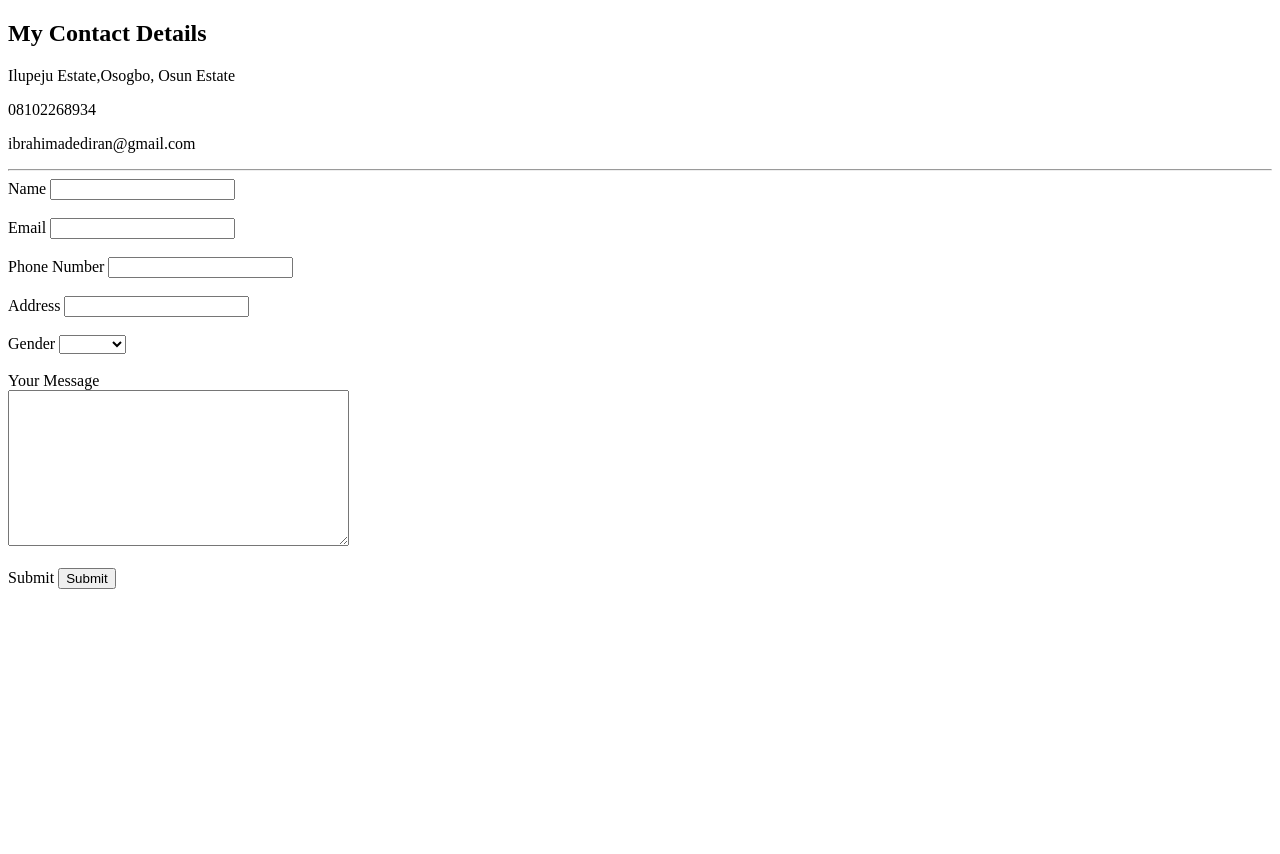
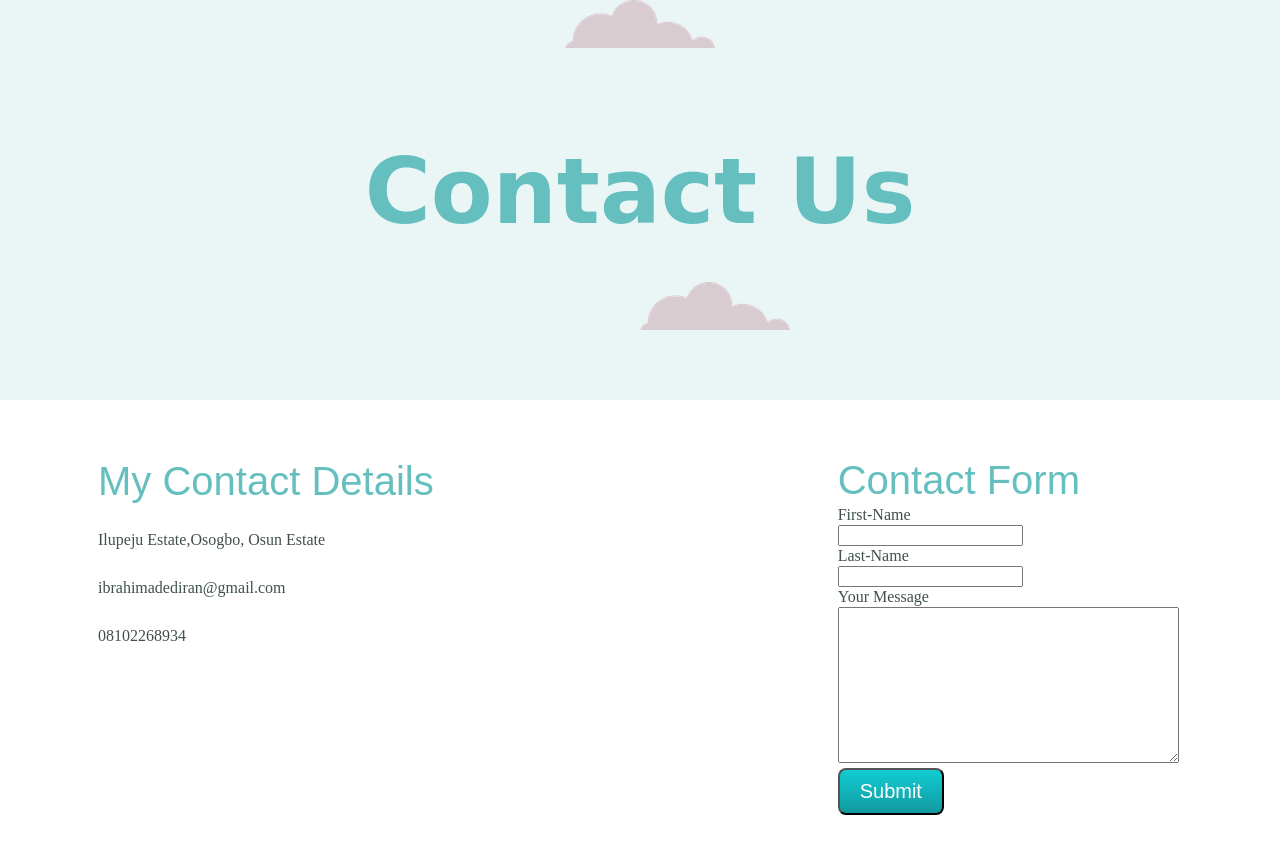
Before and after one commit to Stelman1996/CSSMysite, a plain HTML site: page contact.html in a window 1280 px wide. Before the commit the page ends 800 px from the top, so only its background shows below. Drawn offline with Linux system fonts and the light colour scheme.

Commit message:
Add files via upload

```diff
--- a/contact.html
+++ b/contact.html
@@ -1,43 +1,45 @@
 <!DOCTYPE html>
 <html lang="en" dir="ltr">
+
 <head>
   <meta charset="utf-8">
   <title>contacts</title>
+  <link rel="stylesheet" href="css/styles.css">
 </head>
+
 <body>
+  <div class="contact-header">
+    <img class="top-cloud" src="images/cloud.png" alt="cloud-img">
+    <h1>Contact Us</h1>
+    <img class="bottom-cloud" src="images/cloud.png" alt="cloud-img">
+  </div>
+  <div class="contact-middle">
+    <div class="contact-details">
       <h2>My Contact Details</h2>
       <p>Ilupeju Estate,Osogbo, Osun Estate </p>
+      <p>ibrahimadediran@gmail.com</p>
       <p>08102268934</p>
-    <p>ibrahimadediran@gmail.com</p>
-<hr>
+
+    </div>
+    <div class="contact-form">
+      <h2 class="contact-formh2">Contact Form</h2>
       <form action="mailto:stelmanstelico@gmail.com" method="post" enctype="text/plain">
-    <label>Name</label>
-    <input type="text" name="Name" value=""><br>
+        <label>First-Name</label>
         <br>
-    <label>Email</label>
-    <input type="email" name="Email" value=""><br>
+        <input type="text" name="First-Name" value="">
         <br>
-    <label>Phone Number</label>
-    <input type="number" name="Phone Number" value=""><br>
+        <label>Last-Name</label>
         <br>
-    <label>Address</label>
-    <input type="text" name="Address" value=""><br>
-    <br>
-    <label for="gender">Gender</label>
-    <select name="gender">
-      <option value="none" selected></option>
-      <option value="male">Male</option>
-      <option value="female">Female</option>
-      <option value="other">Other</option>
-    </select><br>
+        <input type="text" name="Last-Name" value="">
         <br>
         <label>Your Message</label><br>
         <textarea name="name" rows="10" cols="40"></textarea><br>
-    <br>
-    <label>Submit</label>
-    <input type="submit" name="">
+        <input class="contact-submit" type="submit" name="">
       </form>
+    </div>
+  </div>
 
 
 </body>
+
 </html>
--- a/css/styles.css
+++ b/css/styles.css
@@ -119,3 +119,57 @@ hr {
   width: 40%;
   margin: auto;
 }
+.contact-header {
+  background-color: #Eaf6f6;
+  height: 400px;
+}
+.contact-middle {
+  border: 1px;
+  margin: 1rem;
+  padding: 2rem 2rem;
+  text-align: left;
+}
+.contact-details {
+  line-height: 0;
+  display: inline-block;
+  border: 1px;
+  padding-left: 50px
+}
+.contact-form {
+  display: inline-block;
+  border: 1px;
+  vertical-align: middle;
+  line-height: 20px;
+  margin-left: 400px;
+  padding-top: 10px;
+}
+.contact-formh2 {
+  margin-bottom: 0;
+  margin-top: 0;
+  padding-bottom: 15px;
+}
+.contact-submit {
+  background: #11cdd4;
+  background-image: -webkit-linear-gradient(top, #11cdd4, #11999e);
+  background-image: -moz-linear-gradient(top, #11cdd4, #11999e);
+  background-image: -ms-linear-gradient(top, #11cdd4, #11999e);
+  background-image: -o-linear-gradient(top, #11cdd4, #11999e);
+  background-image: linear-gradient(to bottom, #11cdd4, #11999e);
+  -webkit-border-radius: 8;
+  -moz-border-radius: 8;
+  border-radius: 8px;
+  font-family: 'Montserrat', sans-serif;
+  color: #ffffff;
+  font-size: 20px;
+  padding: 10px 20px 10px 20px;
+  text-decoration: none;
+}
+.contact-submit:hover {
+  background: #30e3cb;
+  background-image: -webkit-linear-gradient(top, #30e3cb, #2bc4ad);
+  background-image: -moz-linear-gradient(top, #30e3cb, #2bc4ad);
+  background-image: -ms-linear-gradient(top, #30e3cb, #2bc4ad);
+  background-image: -o-linear-gradient(top, #30e3cb, #2bc4ad);
+  background-image: linear-gradient(to bottom, #30e3cb, #2bc4ad);
+  text-decoration: none;
+}
```
Lines whose indentation alone changed are shown as unchanged.
